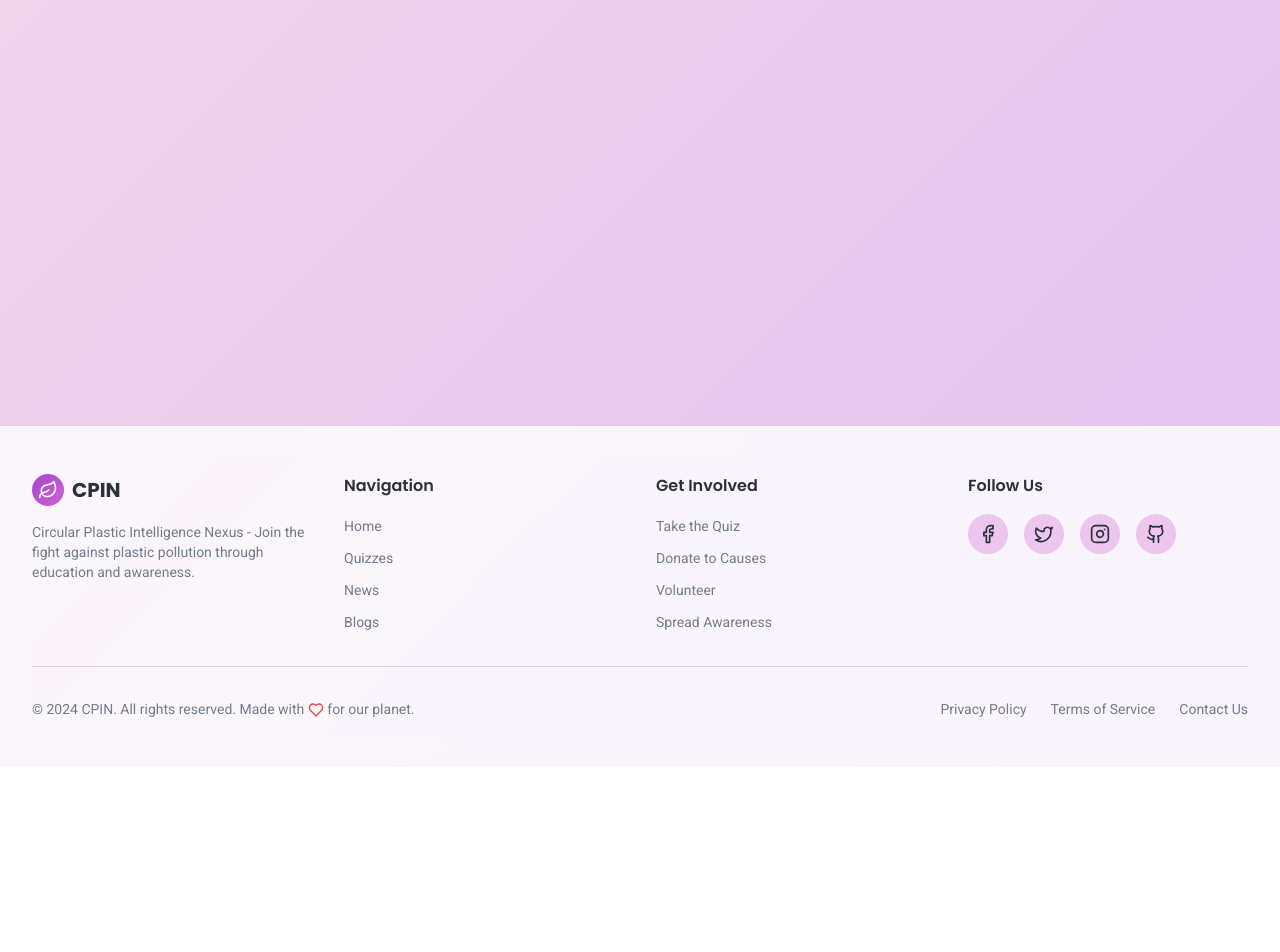
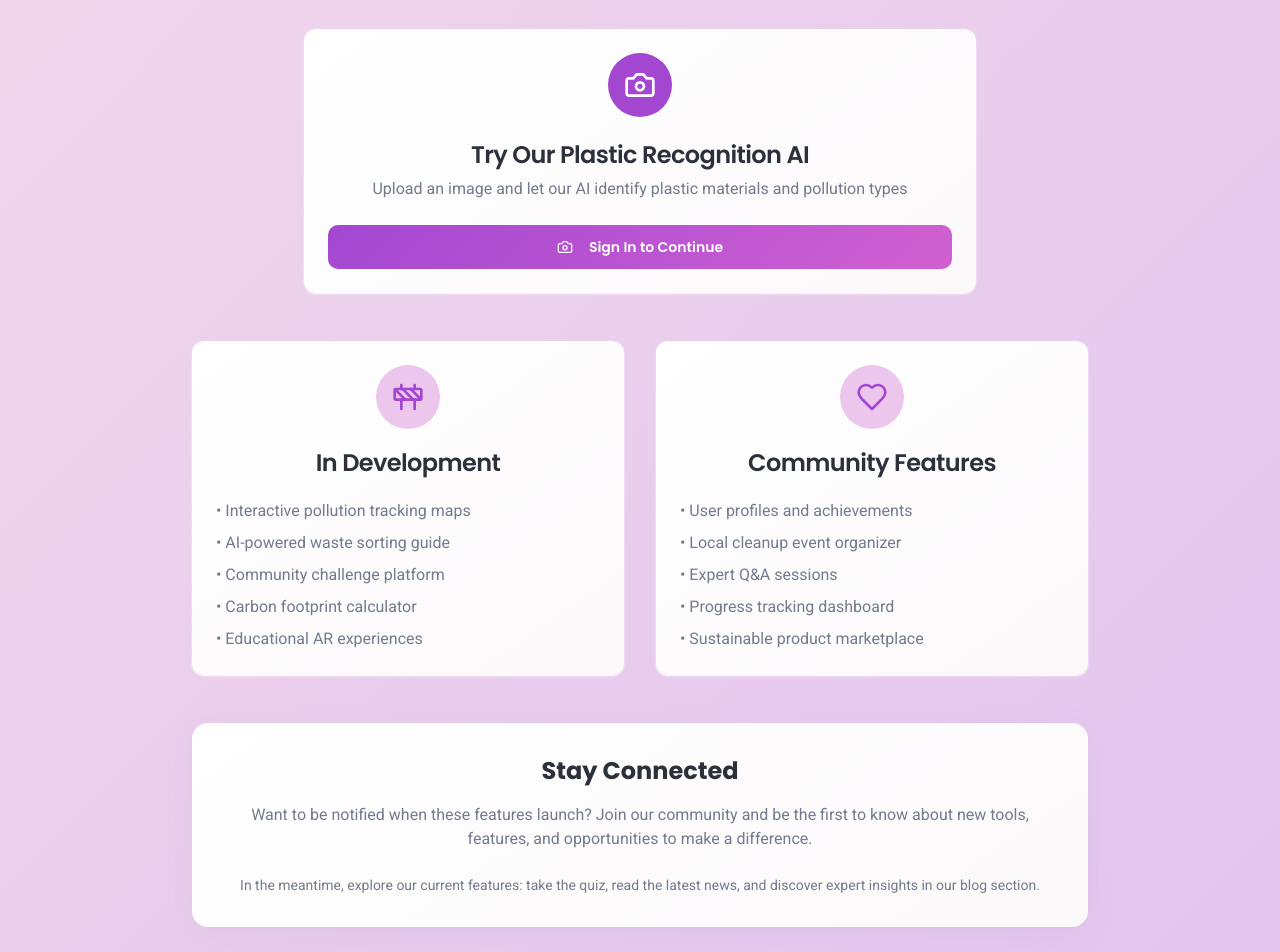
Before and after one commit to Coder-philosopher/cpin-awareness-hub, a React (Vite) app: page /explore in a window 1280 px wide. Shown: the part 440-1392 px from the top of the page. Before the commit the page ends 1207 px from the top, so only its background shows below. Built offline with nearby package versions, Linux system fonts and the light colour scheme.

Commit message:
Reverted to commit 2f7c80f968919c453714c0b9fe912bedec9ffc34

```diff
--- a/src/pages/Explore.tsx
+++ b/src/pages/Explore.tsx
@@ -1,90 +1,262 @@
 import React, { useState } from 'react';
+import { Card, CardHeader, CardTitle, CardContent } from '@/components/ui/card';
 import { Button } from '@/components/ui/button';
 import { Input } from '@/components/ui/input';
 import { Label } from '@/components/ui/label';
 import { Dialog, DialogContent, DialogHeader, DialogTitle, DialogTrigger } from '@/components/ui/dialog';
-import { Loader2, Upload } from 'lucide-react';
+import { Rocket, Construction, Heart, Camera, Upload, Loader2 } from 'lucide-react';
 import { toast } from 'sonner';
 
 const Explore = () => {
-  const [isAuthOpen, setAuthOpen] = useState(false);
-  const [isImageOpen, setImageOpen] = useState(false);
-  const [auth, setAuth] = useState({ user: '', pass: '' });
-  const [authenticated, setAuthenticated] = useState(false);
-  const [file, setFile] = useState(null);
-  const [loading, setLoading] = useState(false);
-  const [result, setResult] = useState(null);
+  const [isAuthDialogOpen, setIsAuthDialogOpen] = useState(false);
+  const [isImageDialogOpen, setIsImageDialogOpen] = useState(false);
+  const [username, setUsername] = useState('');
+  const [password, setPassword] = useState('');
+  const [isAuthenticated, setIsAuthenticated] = useState(false);
+  const [selectedFile, setSelectedFile] = useState<File | null>(null);
+  const [isLoading, setIsLoading] = useState(false);
+  const [predictionResult, setPredictionResult] = useState<any>(null);
 
   const handleAuth = () => {
-    if (auth.user === 'admin@cpin' && auth.pass === 'admin@cpin') {
-      setAuthenticated(true);
-      setAuthOpen(false);
-      setImageOpen(true);
-      toast.success('Authenticated!');
-    } else toast.error('Invalid credentials.');
+    if (username === 'admin@cpin' && password === 'admin@cpin') {
+      setIsAuthenticated(true);
+      setIsAuthDialogOpen(false);
+      setIsImageDialogOpen(true);
+      toast.success('Authentication successful!');
+    } else {
+      toast.error('Invalid credentials. Please use correct username and password.');
+    }
+  };
+
+  const handleFileSelect = (event: React.ChangeEvent<HTMLInputElement>) => {
+    const file = event.target.files?.[0];
+    if (file) {
+      setSelectedFile(file);
+      setPredictionResult(null);
+    }
   };
 
   const handlePredict = async () => {
-    if (!file) return toast.error('Select image first.');
-    setLoading(true);
+    if (!selectedFile) {
+      toast.error('Please select an image first');
+      return;
+    }
+
+    setIsLoading(true);
     try {
-      const form = new FormData();
-      form.append('image', file);
-      const res = await fetch('https://dgjdxuzikyergbowsie-model139.hf.space/predict', {
+      const formData = new FormData();
+      formData.append('image', selectedFile);
+
+      const response = await fetch('https://dgjdxuzikyergbowsie-model139.hf.space/predict/', {
         method: 'POST',
-        body: form
+        headers: {
+          'Authorization': 'Bearer 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'
+        },
+        body: formData
       });
-      if (!res.ok) throw new Error(await res.text());
-      const json = await res.json();
-      setResult(json);
-      toast.success('Analysis complete!');
-    } catch {
-      toast.error('Failed to analyze image.');
+
+      if (!response.ok) {
+        throw new Error('Prediction failed');
+      }
+
+      const result = await response.json();
+      setPredictionResult(result);
+      toast.success('Plastic recognition completed!');
+    } catch (error) {
+      toast.error('Failed to analyze image. Please try again.');
+      console.error('Prediction error:', error);
     } finally {
-      setLoading(false);
+      setIsLoading(false);
     }
   };
 
   return (
-    <div className="min-h-screen px-4 py-20 flex justify-center">
-      <Dialog open={isAuthOpen} onOpenChange={setAuthOpen}>
+    <div className="min-h-screen py-20 px-4 sm:px-6 lg:px-8">
+      <div className="max-w-4xl mx-auto text-center">
+        <div className="mb-12">
+          <div className="w-24 h-24 bg-button-gradient rounded-full flex items-center justify-center mx-auto mb-6 shadow-card animate-float">
+            <Rocket className="w-12 h-12 text-white" />
+          </div>
+          <h1 className="text-4xl md:text-5xl font-heading font-bold text-foreground mb-6">
+            Advanced Features Coming Soon!
+          </h1>
+          <p className="text-lg text-muted-foreground max-w-2xl mx-auto">
+            We're working hard to bring you exciting new features that will enhance your
+            experience with CPIN and help make an even bigger impact in the fight against plastic pollution.
+          </p>
+        </div>
+
+        {/* Plastic Recognition Feature */}
+        <div className="mb-12">
+          <Card className="bg-card-gradient shadow-card border-0 max-w-2xl mx-auto">
+            <CardHeader>
+              <div className="w-16 h-16 bg-primary rounded-full flex items-center justify-center mx-auto mb-4">
+                <Camera className="w-8 h-8 text-white" />
+              </div>
+              <CardTitle className="font-heading text-2xl">Try Our Plastic Recognition AI</CardTitle>
+              <p className="text-muted-foreground">
+                Upload an image and let our AI identify plastic materials and pollution types
+              </p>
+            </CardHeader>
+            <CardContent>
+              <Dialog open={isAuthDialogOpen} onOpenChange={setIsAuthDialogOpen}>
                 <DialogTrigger asChild>
-          <Button onClick={() => authenticated ? setImageOpen(true) : setAuthOpen(true)}>
-            Upload Image
+                  <Button
+                    variant="hero"
+                    size="lg"
+                    className="w-full"
+                    onClick={() => {
+                      if (isAuthenticated) {
+                        setIsImageDialogOpen(true);
+                      } else {
+                        setIsAuthDialogOpen(true);
+                      }
+                    }}
+                  >
+                    <Camera className="w-5 h-5 mr-2" />
+                    {isAuthenticated ? 'Upload Image' : 'Sign In to Continue'}
                   </Button>
                 </DialogTrigger>
-        <DialogContent>
+                <DialogContent className="sm:max-w-md">
                   <DialogHeader>
-            <DialogTitle>Sign In</DialogTitle>
+                    <DialogTitle>Sign In Required</DialogTitle>
                   </DialogHeader>
                   <div className="space-y-4">
-            <Label>Username</Label>
-            <Input value={auth.user} onChange={e => setAuth({ ...auth, user: e.target.value })} />
-            <Label>Password</Label>
-            <Input type="password" value={auth.pass} onChange={e => setAuth({ ...auth, pass: e.target.value })} />
-            <Button onClick={handleAuth}>Sign In</Button>
+                    <div>
+                      <Label htmlFor="username">Username</Label>
+                      <Input
+                        id="username"
+                        placeholder="Enter username"
+                        value={username}
+                        onChange={(e) => setUsername(e.target.value)}
+                      />
+                    </div>
+                    <div>
+                      <Label htmlFor="password">Password</Label>
+                      <Input
+                        id="password"
+                        type="password"
+                        placeholder="Enter password"
+                        value={password}
+                        onChange={(e) => setPassword(e.target.value)}
+                      />
+                    </div>
+                    <Button onClick={handleAuth} className="w-full">
+                      Sign In
+                    </Button>
                   </div>
                 </DialogContent>
               </Dialog>
 
-      <Dialog open={isImageOpen} onOpenChange={setImageOpen}>
-        <DialogContent>
+              {/* Image Upload Dialog */}
+              <Dialog open={isImageDialogOpen} onOpenChange={setIsImageDialogOpen}>
+                <DialogContent className="sm:max-w-lg">
                   <DialogHeader>
                     <DialogTitle>Plastic Recognition AI</DialogTitle>
                   </DialogHeader>
                   <div className="space-y-4">
-            <Label>Select Image</Label>
-            <Input type="file" accept="image/*" onChange={e => setFile(e.target.files?.[0])} />
-            <Button onClick={handlePredict} disabled={!file || loading}>
-              {loading ? <Loader2 className="animate-spin" /> : <Upload />}
-              {loading ? 'Analyzing...' : 'Analyze Image'}
+                    <div>
+                      <Label htmlFor="image-upload">Select Image</Label>
+                      <Input
+                        id="image-upload"
+                        type="file"
+                        accept="image/*"
+                        onChange={handleFileSelect}
+                        className="cursor-pointer"
+                      />
+                    </div>
+
+                    {selectedFile && (
+                      <div className="text-sm text-muted-foreground">
+                        Selected: {selectedFile.name}
+                      </div>
+                    )}
+
+                    <Button
+                      onClick={handlePredict}
+                      disabled={!selectedFile || isLoading}
+                      className="w-full"
+                    >
+                      {isLoading ? (
+                        <>
+                          <Loader2 className="w-4 h-4 mr-2 animate-spin" />
+                          Analyzing...
+                        </>
+                      ) : (
+                        <>
+                          <Upload className="w-4 h-4 mr-2" />
+                          Analyze Image
+                        </>
+                      )}
                     </Button>
-            {result && (
-              <pre className="mt-4">{JSON.stringify(result, null, 2)}</pre>
+
+                    {predictionResult && (
+                      <div className="mt-4 p-4 bg-accent/10 rounded-lg">
+                        <h4 className="font-semibold mb-2">Analysis Result:</h4>
+                        <pre className="text-sm whitespace-pre-wrap">
+                          {JSON.stringify(predictionResult, null, 2)}
+                        </pre>
+                      </div>
                     )}
                   </div>
                 </DialogContent>
               </Dialog>
+            </CardContent>
+          </Card>
+        </div>
+
+        <div className="grid grid-cols-1 md:grid-cols-2 gap-8 mb-12">
+          <Card className="bg-card-gradient shadow-card border-0">
+            <CardHeader>
+              <div className="w-16 h-16 bg-accent rounded-full flex items-center justify-center mx-auto mb-4">
+                <Construction className="w-8 h-8 text-primary" />
+              </div>
+              <CardTitle className="font-heading">In Development</CardTitle>
+            </CardHeader>
+            <CardContent>
+              <ul className="text-left text-muted-foreground space-y-2">
+                <li>• Interactive pollution tracking maps</li>
+                <li>• AI-powered waste sorting guide</li>
+                <li>• Community challenge platform</li>
+                <li>• Carbon footprint calculator</li>
+                <li>• Educational AR experiences</li>
+              </ul>
+            </CardContent>
+          </Card>
+
+          <Card className="bg-card-gradient shadow-card border-0">
+            <CardHeader>
+              <div className="w-16 h-16 bg-accent rounded-full flex items-center justify-center mx-auto mb-4">
+                <Heart className="w-8 h-8 text-primary" />
+              </div>
+              <CardTitle className="font-heading">Community Features</CardTitle>
+            </CardHeader>
+            <CardContent>
+              <ul className="text-left text-muted-foreground space-y-2">
+                <li>• User profiles and achievements</li>
+                <li>• Local cleanup event organizer</li>
+                <li>• Expert Q&A sessions</li>
+                <li>• Progress tracking dashboard</li>
+                <li>• Sustainable product marketplace</li>
+              </ul>
+            </CardContent>
+          </Card>
+        </div>
+
+        <div className="bg-card-gradient rounded-2xl p-8 shadow-card">
+          <h2 className="text-2xl font-heading font-bold text-foreground mb-4">
+            Stay Connected
+          </h2>
+          <p className="text-muted-foreground mb-6">
+            Want to be notified when these features launch? Join our community and be the first to know
+            about new tools, features, and opportunities to make a difference.
+          </p>
+          <p className="text-sm text-muted-foreground">
+            In the meantime, explore our current features: take the quiz, read the latest news,
+            and discover expert insights in our blog section.
+          </p>
+        </div>
+      </div>
     </div>
   );
 };
```
Lines whose indentation alone changed are shown as unchanged.
